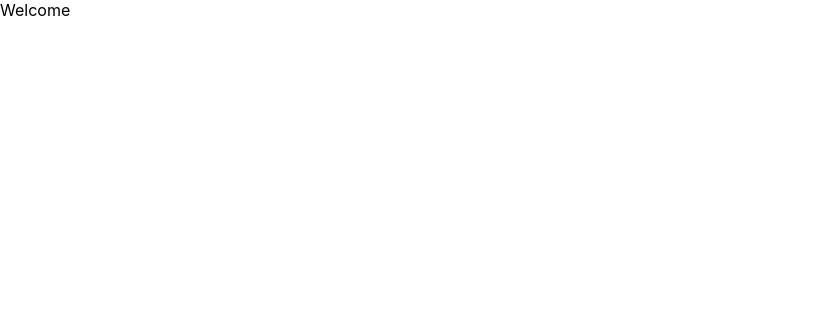
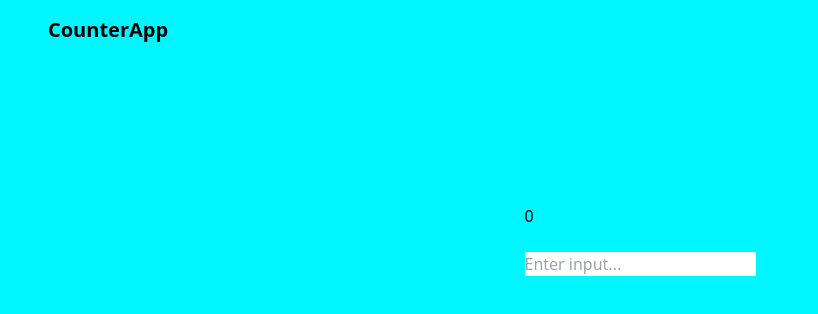
Before and after one commit to anita-brown/react_counter_app, a React (Create React App) app: page / in a window 1280 px wide. Shown: the top 314 px of the page, without its empty margins (0-818 px from the left). Built offline with nearby package versions, Linux system fonts and the light colour scheme; the HTML template or start-up script is replaced by a standard one.

Commit message:
chore: created store

```diff
--- a/src/App.tsx
+++ b/src/App.tsx
@@ -1,7 +1,17 @@
 import React from "react";
+import Counter from "./components/counter/Counter";
+import Header from "./components/header/Header";
 
 function App() {
-  return <div className="">Welcome</div>;
+  return (
+    <section className="px-[3rem] py-[1rem] bg-secondary h-[100vh]">
+      <Header />
+
+      <div className="flex py-[10rem] justify-center items-center">
+        <Counter />
+      </div>
+    </section>
+  );
 }
 
 export default App;
--- a/src/components/counter/Counter.tsx
+++ b/src/components/counter/Counter.tsx
@@ -3,8 +3,13 @@ import React from 'react'
 const Counter = () => {
   return (
     <div>
-
-    </div>
+          <p>0</p>
+          <div>
+              <button></button>
+              <button></button>
+          </div>
+          <input placeholder='Enter input...' type="number" />
+      </div>
   )
 }
 
--- /dev/null
+++ b/src/components/header/Header.tsx
@@ -0,0 +1,16 @@
+import React from "react";
+import { Link } from "react-router-dom";
+
+const Header = () => {
+  return (
+    <nav className="flex justify-between">
+      <p className="text-xl font-bold">CounterApp</p>
+      {/* <p>
+        {" "}
+        <Link to={""}>Logout</Link>{" "}
+      </p> */}
+    </nav>
+  );
+};
+
+export default Header;
--- /dev/null
+++ b/src/components/login/Login.tsx
@@ -0,0 +1,11 @@
+import React from 'react'
+
+const Login = () => {
+  return (
+    <div>
+
+    </div>
+  )
+}
+
+export default Login
--- a/src/index.css
+++ b/src/index.css
@@ -1,13 +1,3 @@
-body {
-  margin: 0;
-  font-family: -apple-system, BlinkMacSystemFont, 'Segoe UI', 'Roboto', 'Oxygen',
-    'Ubuntu', 'Cantarell', 'Fira Sans', 'Droid Sans', 'Helvetica Neue',
-    sans-serif;
-  -webkit-font-smoothing: antialiased;
-  -moz-osx-font-smoothing: grayscale;
-}
-
-code {
-  font-family: source-code-pro, Menlo, Monaco, Consolas, 'Courier New',
-    monospace;
-}
+@tailwind base;
+@tailwind components;
+@tailwind utilities;
--- /dev/null
+++ b/src/redux/features/counterSlice.tsx
@@ -0,0 +1,22 @@
+import { createSlice } from "@reduxjs/toolkit";
+
+export const counterSlice = createSlice({
+  name: "counter",
+  initialState: {
+    counter: 0,
+  },
+  reducers: {
+    increment: (state) => {
+      state.counter += 1;
+    },
+    decrement: (state) => {
+      state.counter -= 1;
+    },
+    reset: (state) => {
+      state.counter = 0;
+    },
+  },
+});
+
+export const { increment, decrement, reset } = counterSlice.actions;
+export default counterSlice.reducer;
--- /dev/null
+++ b/src/redux/store.ts
@@ -0,0 +1,12 @@
+import { configureStore } from "@reduxjs/toolkit";
+import counterReducer from './features/counterSlice'
+
+export const store = configureStore({
+    reducer: {
+        counter: counterReducer,
+    },
+
+});
+
+export type RootState = ReturnType<typeof store.getState>;
+export type AppDispatch = typeof store.dispatch;
--- /dev/null
+++ b/tailwind.config.js
@@ -0,0 +1,26 @@
+/** @type {import('tailwindcss').Config} */
+module.exports = {
+  content: ["./index.html", "./src/**/*.{js,ts,jsx,tsx}"],
+  mode: "jit",
+  theme: {
+    extend: {
+      colors: {
+        primary: "#00040f",
+        secondary: "#00f6ff",
+        dimWhite: "rgba(255, 255, 255, 0.7)",
+        dimBlue: "rgba(9, 151, 124, 0.1)",
+      },
+      fontFamily: {
+        poppins: ["Poppins", "sans-serif"],
+      },
+    },
+    // screens: {
+    //   xs: "320px",
+    //   ss: "620px",
+    //   sm: "768px",
+    //   lg: "1200px",
+    //   xl: "1700px",
+    // },
+  },
+  plugins: [],
+};
```
Also changed, not shown: package.json (+10 -0 lines), 1 other file (tests, documents, lock files or other folders).
